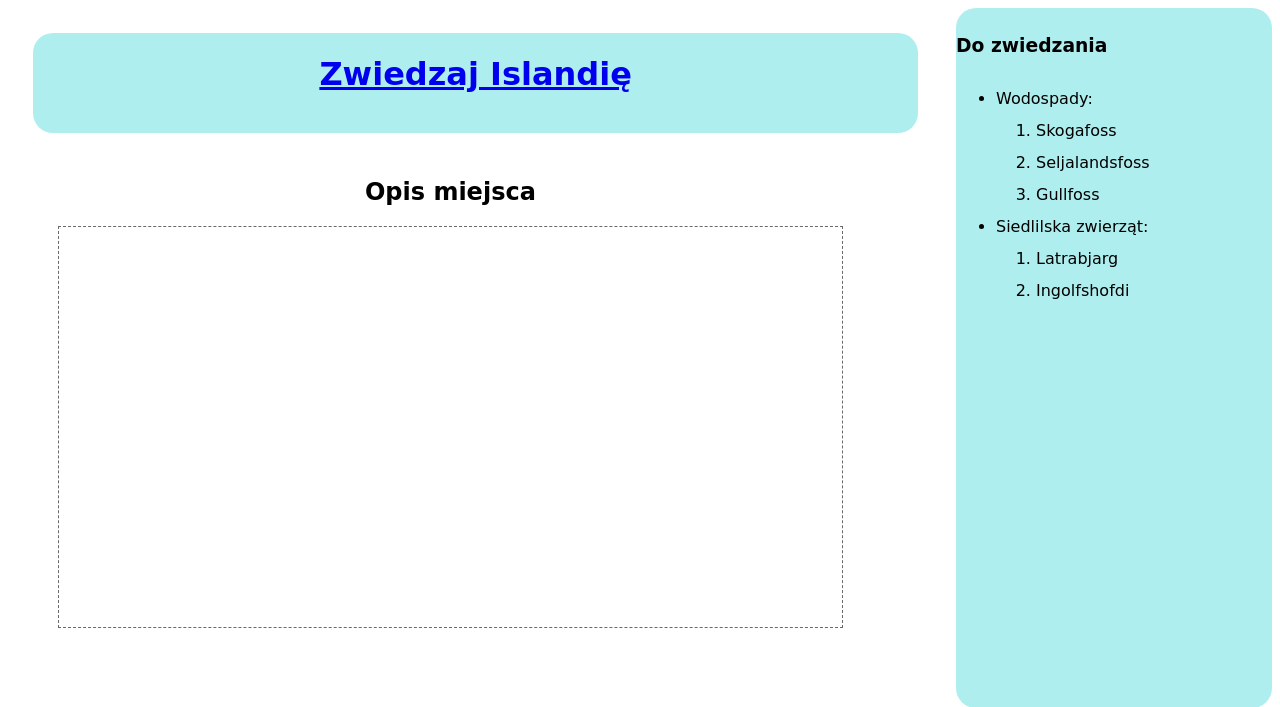
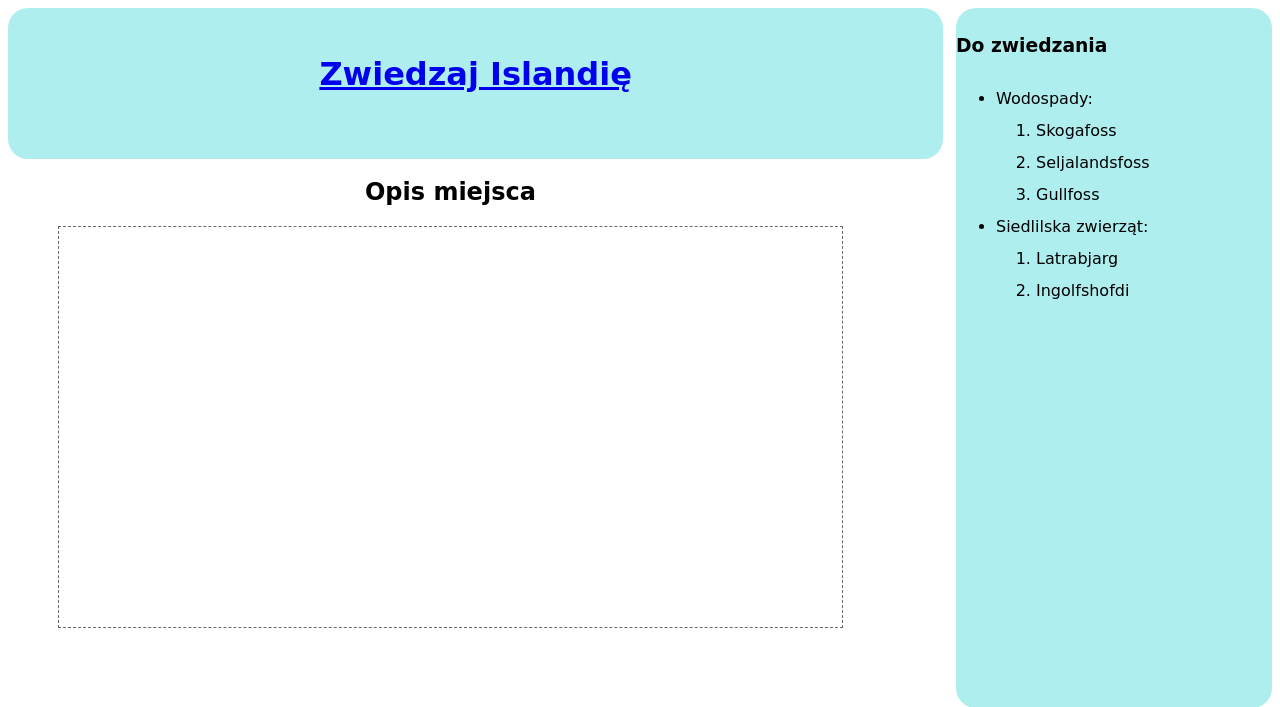
Before and after one commit to xNelfox/inf03-arkusze, a PHP site: page /obiekty.php in a window 1280 px wide. Shown: the top 707 px of the page. Run offline with PHP 8.4, Linux system fonts and the light colour scheme; data comes from the database, SQL or seed files in the repository.

Commit message:
Update styl.css

```diff
--- a/1/styl.css
+++ b/1/styl.css
@@ -16,7 +16,7 @@ aside {
 
 header {
 	height: 100px;
-	margin: 2%;
+	padding: 2%;
 	float: left;
 }
 
```
